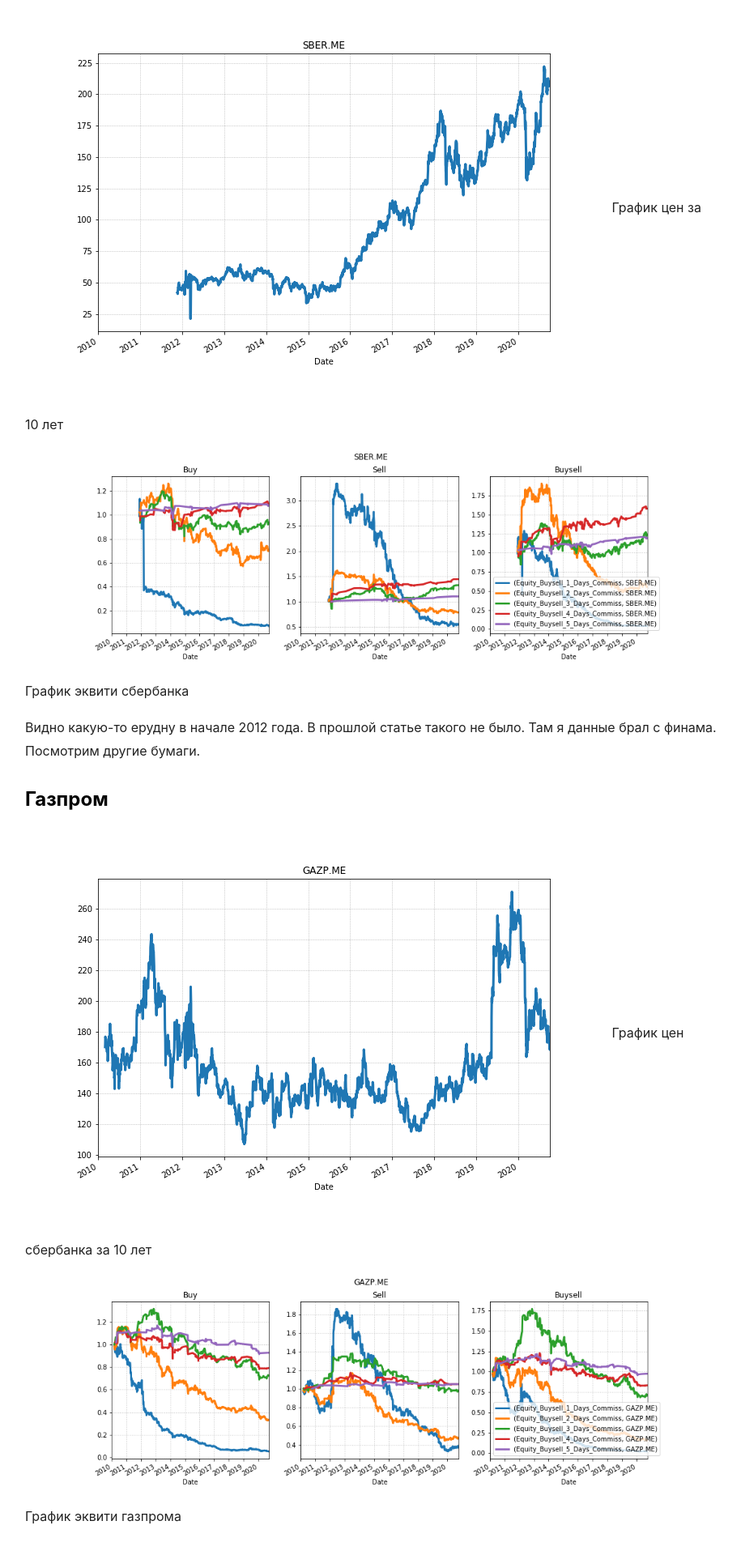
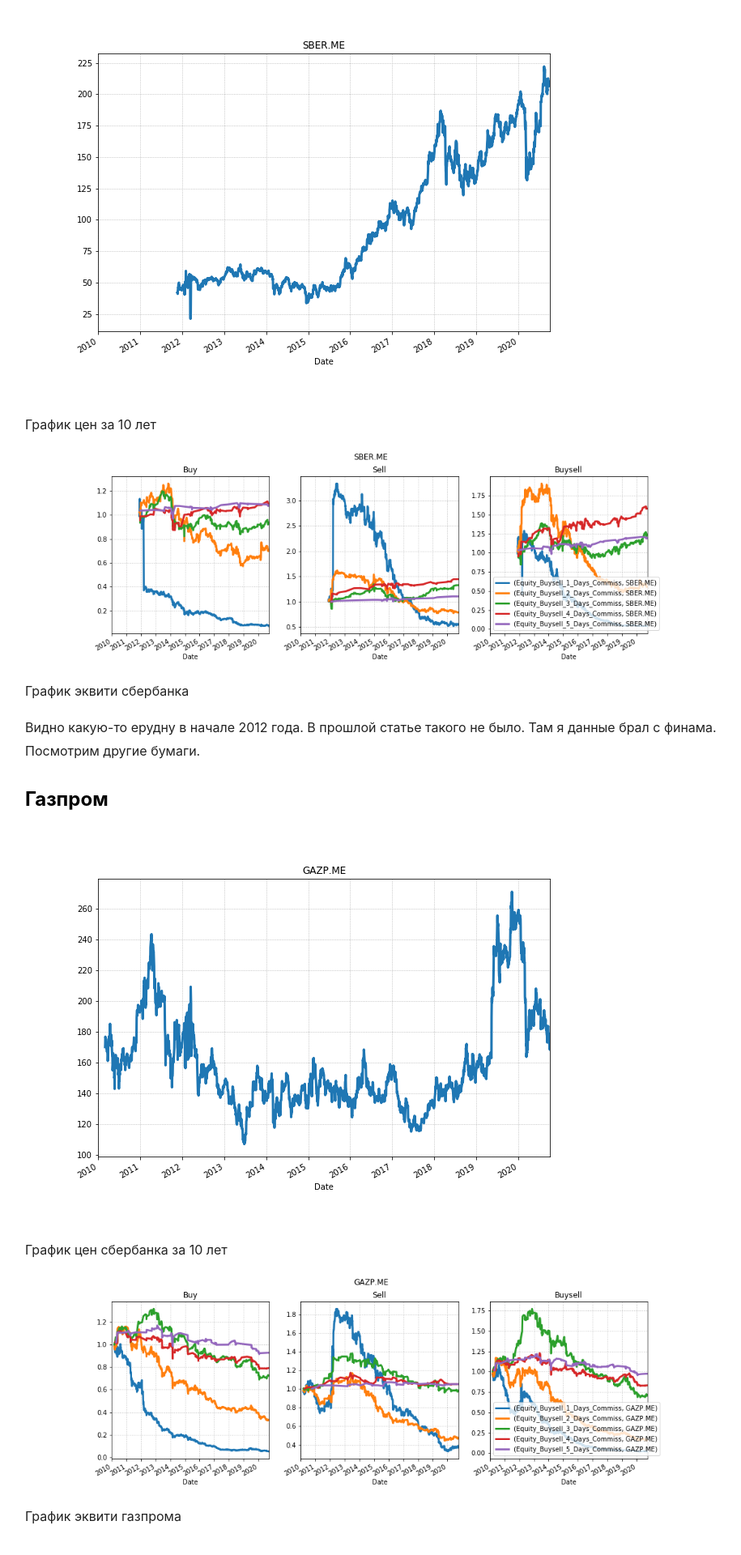
Before and after one commit to zenoftrading/zenoftrading.github.io, a Jekyll site: the page built from _posts/2020-12-01-very-simle-trading-strategy-4.md, in a window 1280 px wide. Shown: the part 1618-3538 px from the top of the page at 81% size, without its empty margins (72-987 px from the left). Built offline with Jekyll 4.4.1, drawn with Linux system fonts in a browser that asks for light colours; nearby versions of some CDN libraries.

Commit message:
Update 2020-12-01-very-simle-trading-strategy-4.md

```diff
--- a/_posts/2020-12-01-very-simle-trading-strategy-4.md
+++ b/_posts/2020-12-01-very-simle-trading-strategy-4.md
@@ -44,59 +44,59 @@
 Начнём с российского рынка.
 
 ### Сбербанк
-![График сбербанка](/assets/images/2020/12/sber.me.png)
+![График сбербанка](/assets/images/2020/12/sber.me.png)\
 График цен за 10 лет
 
-![График эквити сбербанка](/assets/images/2020/12/sber.me_equity.png)
+![График эквити сбербанка](/assets/images/2020/12/sber.me_equity.png)\
 График эквити сбербанка
 
 Видно какую-то ерудну в начале 2012 года. В прошлой статье такого не было. Там я данные брал с финама. Посмотрим другие бумаги.
 
 ### Газпром
-![График газпрома](/assets/images/2020/12/gazp.me.png)
+![График газпрома](/assets/images/2020/12/gazp.me.png)\
 График цен сбербанка за 10 лет
 
-![График эквити газпрома](/assets/images/2020/12/gazp.me_equity.png)
+![График эквити газпрома](/assets/images/2020/12/gazp.me_equity.png)\
 График эквити газпрома
 
 ### ВТБ
-![График втб](/assets/images/2020/12/vtbr.me.png)
+![График втб](/assets/images/2020/12/vtbr.me.png)\
 График цен втб за 10 лет
 
-![График эквити втб](/assets/images/2020/12/vtbr.me_equity.png)
+![График эквити втб](/assets/images/2020/12/vtbr.me_equity.png)\
 График эквити втб
 
 ### Лукойл
-![График лукойл](/assets/images/2020/12/lkoh.me.png)
+![График лукойл](/assets/images/2020/12/lkoh.me.png)\
 График цен лукойл за 10 лет
 
-![График эквити лукойл](/assets/images/2020/12/lkoh.me_equity.png)
+![График эквити лукойл](/assets/images/2020/12/lkoh.me_equity.png)\
 График эквити лукойл
 
 Тут видна такая же аномалия в начале 2012 года. Посмотрим подробнее.
 
-![](/assets/images/2020/12/sber_2012.png)
+![](/assets/images/2020/12/sber_2012.png)\
 График сбербанка в начале 2012 года
 
-![](/assets/images/2020/12/lkoh_2012.png)
+![](/assets/images/2020/12/lkoh_2012.png)\
 График лукойла в начале 2012 года
 
 Похоже московская биржа отдаёт США данные с ошибками. Видимо, чтобы сбить врагов с толку. Посмотрим на все графики с 2012-04-01.
 
 ### Сбербанк
-![График эквити сбербанка](/assets/images/2020/12/sber.me_equity_2012-04-01.png)
+![График эквити сбербанка](/assets/images/2020/12/sber.me_equity_2012-04-01.png)\
 График эквити сбербанка
 
 ### Газпром
-![График эквити газпрома](/assets/images/2020/12/gazp.me_equity_2012-04-01.png)
+![График эквити газпрома](/assets/images/2020/12/gazp.me_equity_2012-04-01.png)\
 График эквити газпрома
 
 ### ВТБ
-![График эквити втб](/assets/images/2020/12/vtbr.me_equity_2012-04-01.png)
+![График эквити втб](/assets/images/2020/12/vtbr.me_equity_2012-04-01.png)\
 График эквити втб
 
 ### Лукойл
-![График эквити лукойл](/assets/images/2020/12/lkoh.me_equity_2012-04-01.png)
+![График эквити лукойл](/assets/images/2020/12/lkoh.me_equity_2012-04-01.png)\
 График эквити лукойл
 
 Теперь похоже на прошлые графики.
@@ -110,17 +110,17 @@
 ## Индексы
 
 ### Индекс московской биржи
-![График индекса московской биржи](/assets/images/2020/12/imoex.me.png)
+![График индекса московской биржи](/assets/images/2020/12/imoex.me.png)\
 График цен индекса московской биржи за 10 лет
 
-![График эквити московской биржи](/assets/images/2020/12/imoex.me_equity.png)
+![График эквити московской биржи](/assets/images/2020/12/imoex.me_equity.png)\
 График эквити московской биржи
 
 ### Индекс S&P500
-![График индекса S&P500](/assets/images/2020/12/spy.png)
+![График индекса S&P500](/assets/images/2020/12/spy.png)\
 График цен индекса S&P500 за 10 лет
 
-![График эквити S&P500](/assets/images/2020/12/spy_equity.png)
+![График эквити S&P500](/assets/images/2020/12/spy_equity.png)\
 График эквити S&P500
 
 Что видно:
@@ -129,24 +129,24 @@
 
 ## Американский рынок
 ### Apple Inc.
-![График Apple Inc.](/assets/images/2020/12/aapl.png)
+![График Apple Inc.](/assets/images/2020/12/aapl.png)\
 График цен Apple Inc. за 10 лет
 
-![График эквити Apple Inc.](/assets/images/2020/12/aapl_equity.png)
+![График эквити Apple Inc.](/assets/images/2020/12/aapl_equity.png)\
 График эквити Apple Inc.
 
 ### Exxon Mobil Corporation
-![График Exxon Mobil Corporation](/assets/images/2020/12/xom.png)
+![График Exxon Mobil Corporation](/assets/images/2020/12/xom.png)\
 График цен Exxon Mobil Corporation за 10 лет
 
-![График эквити Exxon Mobil Corporation](/assets/images/2020/12/xom_equity.png)
+![График эквити Exxon Mobil Corporation](/assets/images/2020/12/xom_equity.png)\
 График эквити Exxon Mobil Corporation
 
 ### Bank of America Corporation
-![График Bank of America Corporation](/assets/images/2020/12/bac.png)
+![График Bank of America Corporation](/assets/images/2020/12/bac.png)\
 График цен Bank of America Corporation за 10 лет
 
-![График эквити Bank of America Corporation](/assets/images/2020/12/bac_equity.png)
+![График эквити Bank of America Corporation](/assets/images/2020/12/bac_equity.png)\
 График эквити Bank of America Corporation
 
 Что заметно:
@@ -155,24 +155,24 @@
 
 ## Товары
 ### Фьючерсы на пшеницу
-![График фьючерсов на пшеницу](/assets/images/2020/12/zw=f.png)
+![График фьючерсов на пшеницу](/assets/images/2020/12/zw=f.png)\
 График цен фьючерсов на пшеницу за 10 лет
 
-![График эквити фьючерсов на пшеницу](/assets/images/2020/12/zw=f_equity.png)
+![График эквити фьючерсов на пшеницу](/assets/images/2020/12/zw=f_equity.png)\
 График эквити фьючерсов на пшеницу
 
 ### Фьючерсы на сою
-![График фьючерсов на сою](/assets/images/2020/12/zs=f.png)
+![График фьючерсов на сою](/assets/images/2020/12/zs=f.png)\
 График цен фьючерсов на сою за 10 лет
 
-![График эквити фьючерсов на сою](/assets/images/2020/12/zs=f_equity.png)
+![График эквити фьючерсов на сою](/assets/images/2020/12/zs=f_equity.png)\
 График эквити фьючерсов на сою
 
 ### Фьючерсы на нефть
-![График фьючерсов на нефть](/assets/images/2020/12/cl=f.png)
+![График фьючерсов на нефть](/assets/images/2020/12/cl=f.png)\
 График цен фьючерсов на нефть за 10 лет
 
-![График эквити фьючерсов на нефть](/assets/images/2020/12/cl=f_equity.png)
+![График эквити фьючерсов на нефть](/assets/images/2020/12/cl=f_equity.png)\
 График эквити фьючерсов на нефть
 
 Из интересного:
@@ -180,24 +180,24 @@
 
 ## Валюты
 ### USD/RUB
-![График USD/RUB](/assets/images/2020/12/rub=x.png)
+![График USD/RUB](/assets/images/2020/12/rub=x.png)\
 График USD/RUB за 10 лет
 
-![График эквити USD/RUB](/assets/images/2020/12/rub=x_equity.png)
+![График эквити USD/RUB](/assets/images/2020/12/rub=x_equity.png)\
 График эквити USD/RUB
 
 ### USD/EUR
-![График USD/EUR](/assets/images/2020/12/eur=x.png)
+![График USD/EUR](/assets/images/2020/12/eur=x.png)\
 График USD/EUR за 10 лет
 
-![График эквити USD/EUR](/assets/images/2020/12/eur=x_equity.png)
+![График эквити USD/EUR](/assets/images/2020/12/eur=x_equity.png)\
 График эквити USD/EUR
 
 ### BTC/USD
-![График BTC/USD](/assets/images/2020/12/btc-usd.png)
+![График BTC/USD](/assets/images/2020/12/btc-usd.png)\
 График BTC/USD за 10 лет
 
-![График эквити BTC/USD](/assets/images/2020/12/btc-usd_equity.png)
+![График эквити BTC/USD](/assets/images/2020/12/btc-usd_equity.png)\
 График эквити BTC/USD
 
 Наблюдения:
```
